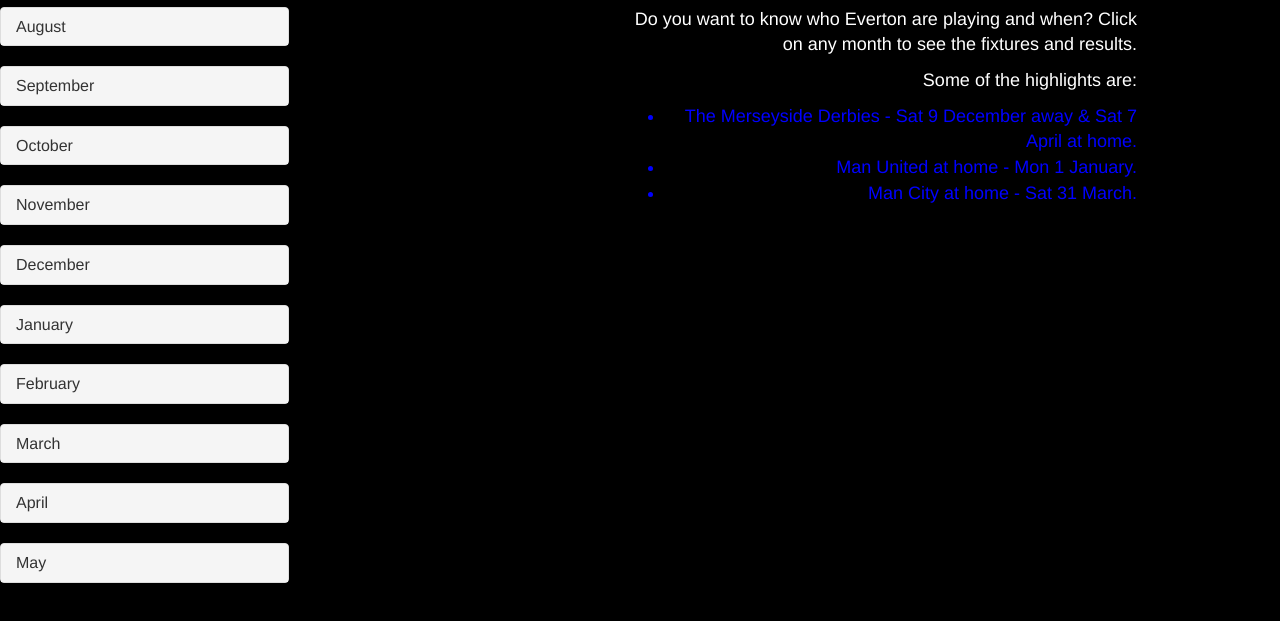
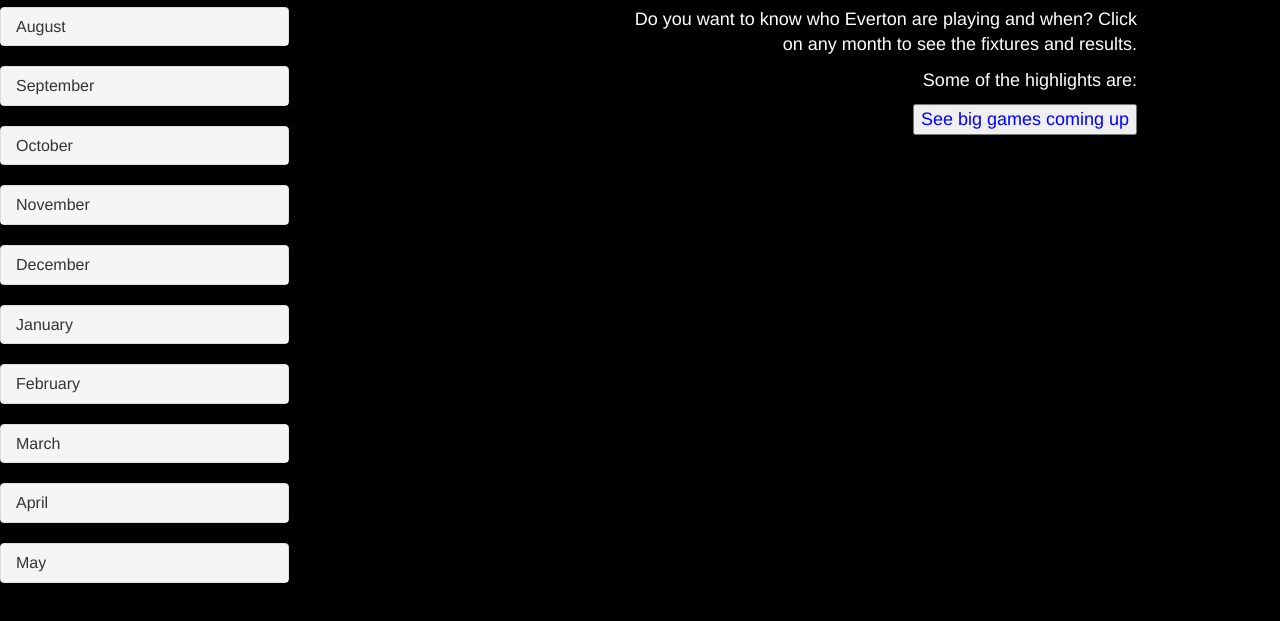
Before and after one commit to Code-Institute-Submissions/leemolton-toffeetalk_resubJune, a plain HTML site: page fixt.html in a window 1280 px wide. Shown: the part 133-754 px from the top of the page. Drawn offline with nearby package versions, Linux system fonts and the light colour scheme.

Commit message:
Added Javascript buttons to index.html and fixt.html pages

```diff
--- a/fixt.html
+++ b/fixt.html
@@ -249,11 +249,18 @@
 			        	<p>Do you want to know who Everton are playing and when?
 			        	Click on any month to see the fixtures and results.</p>
 			        	<p>Some of the highlights are:</p>
-			        	<ul class="sub-heading">
-			        		<li>The Merseyside Derbies - Sat 9 December away & Sat 7 April at home.</li>
-			        		<li>Man United at home - Mon 1 January.</li>
-			        		<li>Man City at home - Sat 31 March.</li>
-			        	</ul>
+			        		<button onclick="myFunction()">See big games coming up</button>
+			        			<p id="demo"></p>
+			        			<p id="demo2"></p>
+			        			<script>
+			        			function myFunction() {
+			        				var text1="Merseyside Derbies - Sat 9 Dec & 7 April";
+			        				var text2="Man United at home - Mon 1 Jan";
+			        				document.getElementById("demo").innerHTML = text1;
+			        				document.getElementById("demo2").innerHTML = text2;
+			        			}
+			        			</script>
+
 	        		</div>
 	        	</div>
     		</div>
```
Also changed, not shown: index.html (+11 -0 lines).
